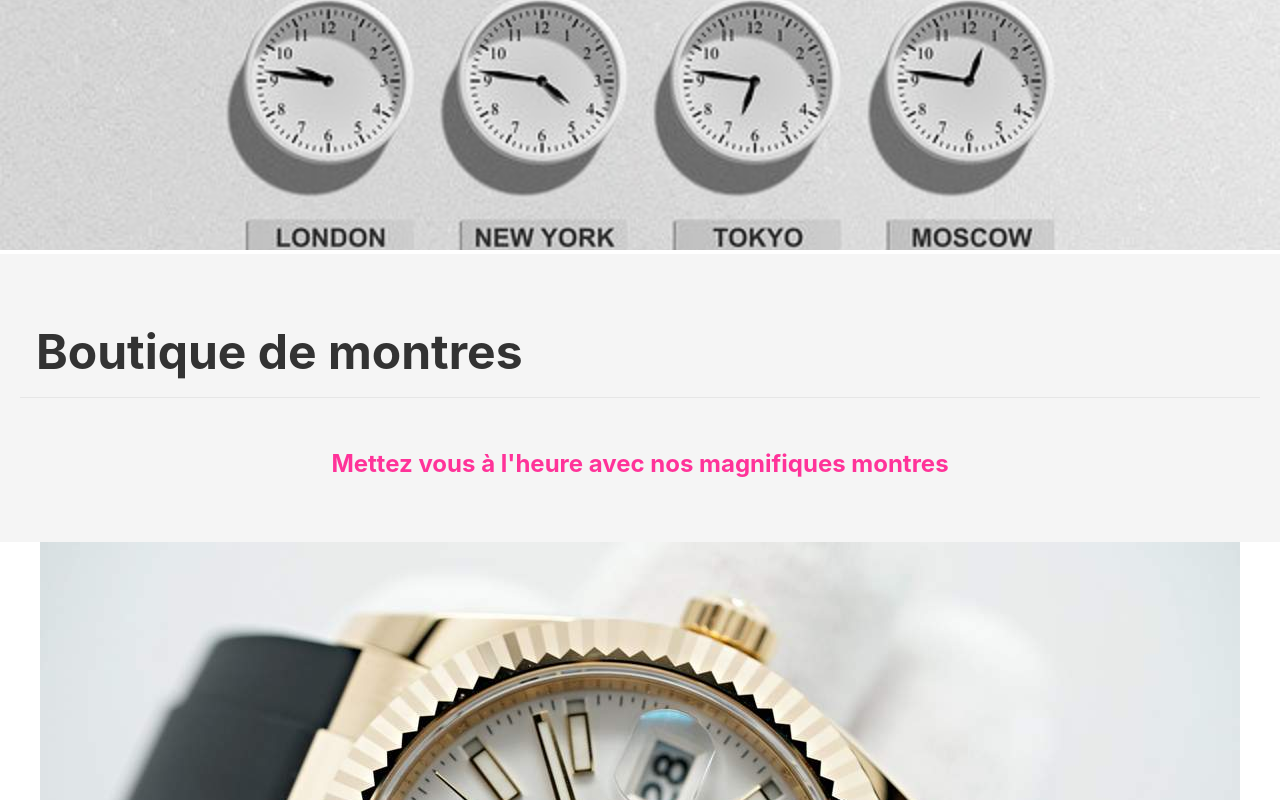
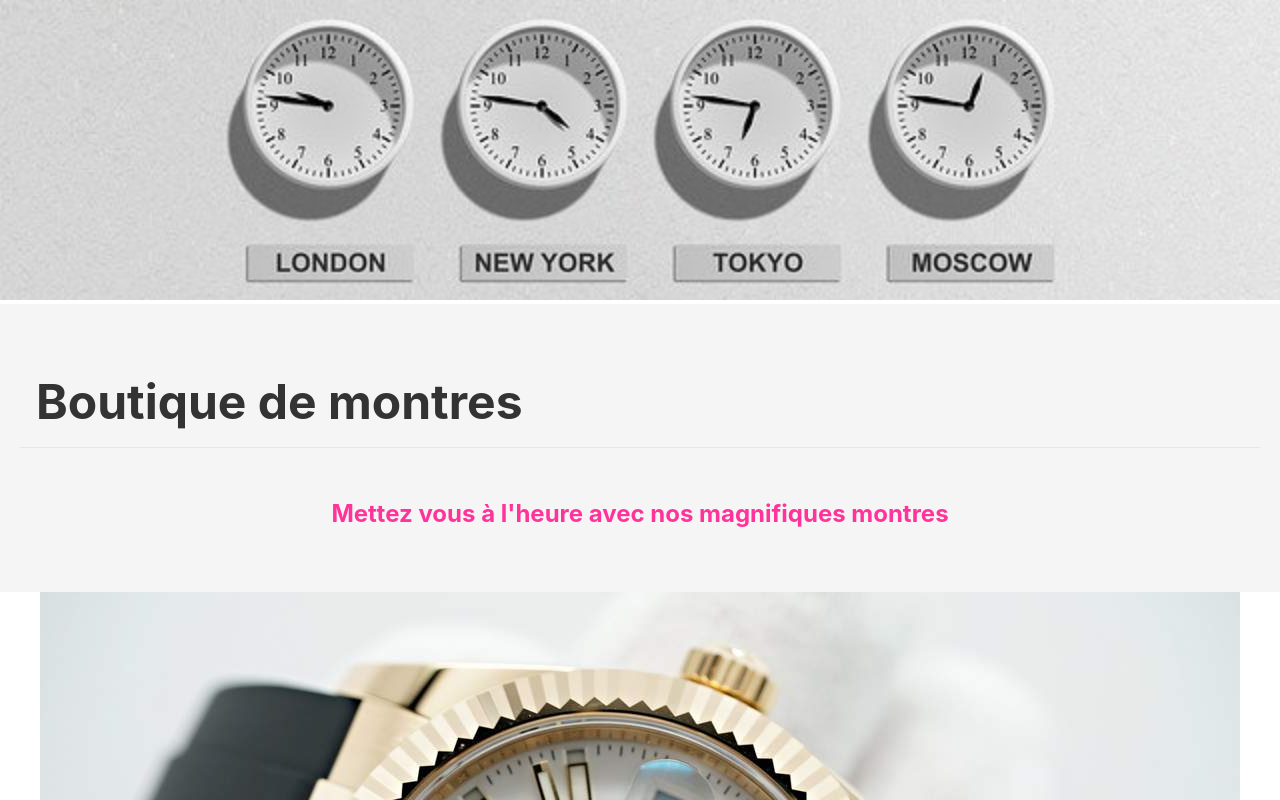
Before and after one commit to AimadBachar/BoutiqueMontreReact, a React (Create React App) app: page / in a window 1280 px wide. Shown: the top 800 px of the page. Built offline with nearby package versions, Linux system fonts and the light colour scheme.

Commit message:
cahnge css

```diff
--- a/src/App.css
+++ b/src/App.css
@@ -30,7 +30,7 @@
 
 .banner-img {
   width: 100%;
-  height: 250px;
+  height: 300px;
   object-fit: cover;
 }
 
```
